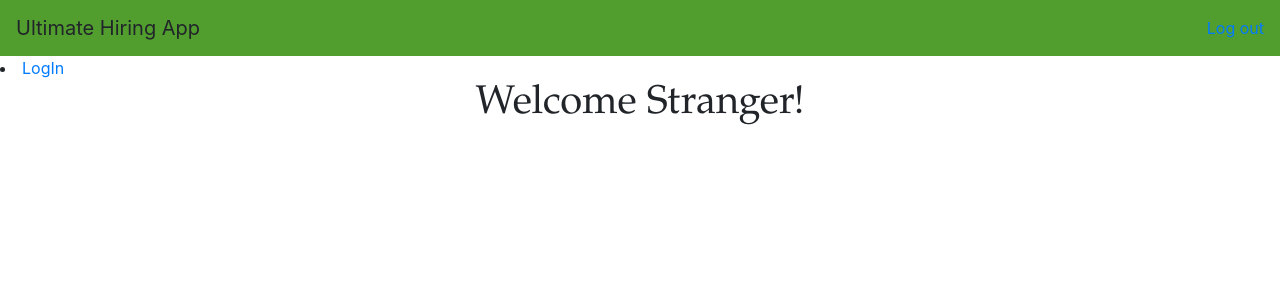
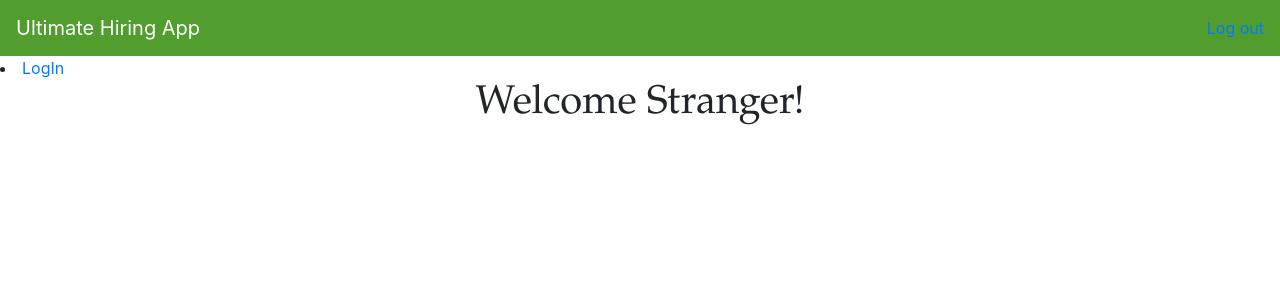
Before and after one commit to libowen203/320-team-4, a React (Create React App) app in the folder ultimate-hiring-app/: page / in a window 1280 px wide. Shown: the top 300 px of the page. Built offline with nearby package versions, Linux system fonts and the light colour scheme; no server answers.

Commit message:
Change header color to white

```diff
--- a/ultimate-hiring-app/src/client/Components/Menu.js
+++ b/ultimate-hiring-app/src/client/Components/Menu.js
@@ -11,11 +11,11 @@ class Menu extends Component {
     return (
       <div>
         <Navbar style={{backgroundColor: '#519e2f'}}>
-          <NavbarBrand> Ultimate Hiring App</NavbarBrand>
+          <NavbarBrand style={{color: 'white'}}> Ultimate Hiring App</NavbarBrand>
           <Nav className="ml-auto" navbar>
           {this.notLoggedIn ? (
              <NavItem>
-             <NavLink href="/managerview"> Log in </NavLink>
+              <NavLink href="/managerview"> Log in </NavLink>
              {/*{this.setState({notLoggedIn: false})}*/}
              </NavItem>
           ) : (
```
